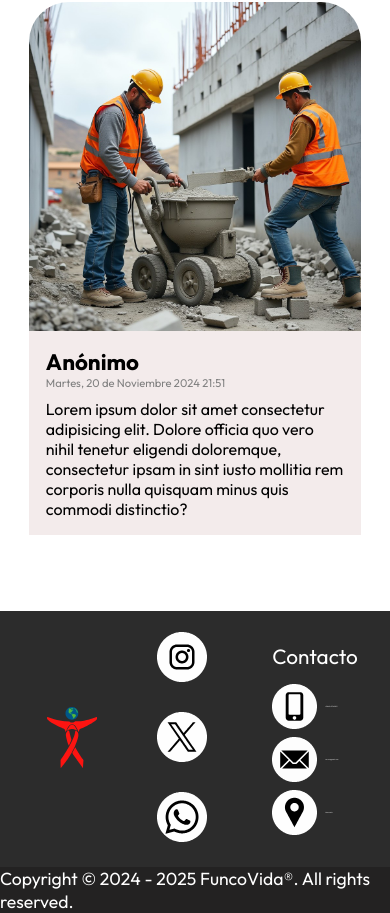
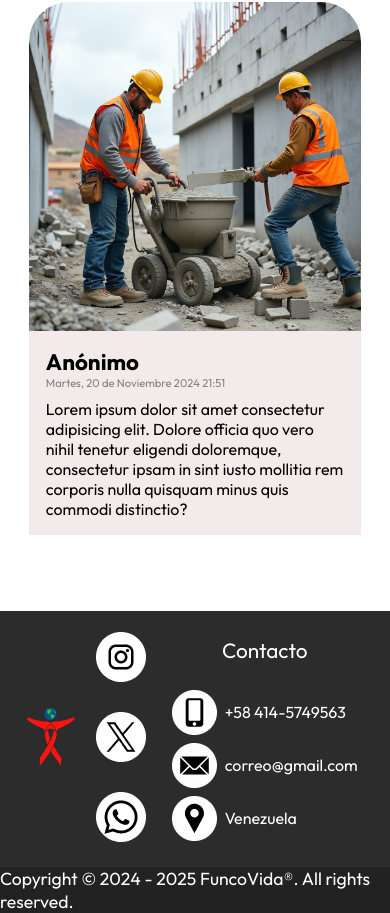
Before and after one commit to MarioAzuaje/Funcovida, a React (Vite) app in the folder PagWebFundacion/: page / in a window 390 px wide. Shown: the part 6836-7749 px from the top of the page. Built offline with nearby package versions, Linux system fonts and the light colour scheme.

Commit message:
Co-authored-by: Roberto Vargas <robertovargasdev@users.noreply.github.com>

```diff
--- a/PagWebFundacion/src/scss/base/_base.scss
+++ b/PagWebFundacion/src/scss/base/_base.scss
@@ -14,11 +14,6 @@ body {
 .logo{
     width: 80px;
     height: 80px;
-}
-
-@media screen and  (max-width: 1200px) {
-    p{
-        font-size: 0.1rem;}
 }
 
 .mancha, .mancha1, .mancha2, .mancha3, .mancha4{
```
